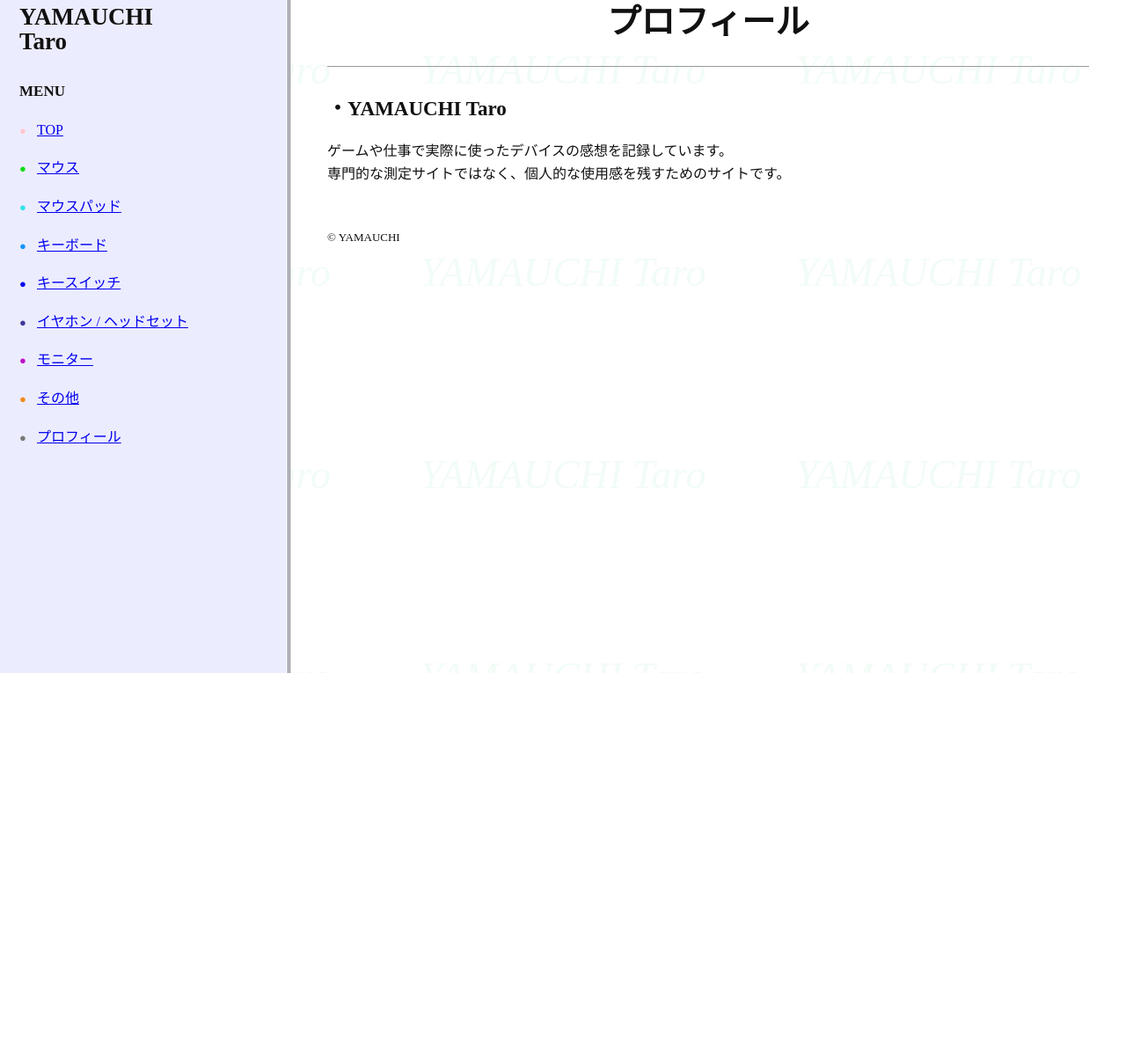
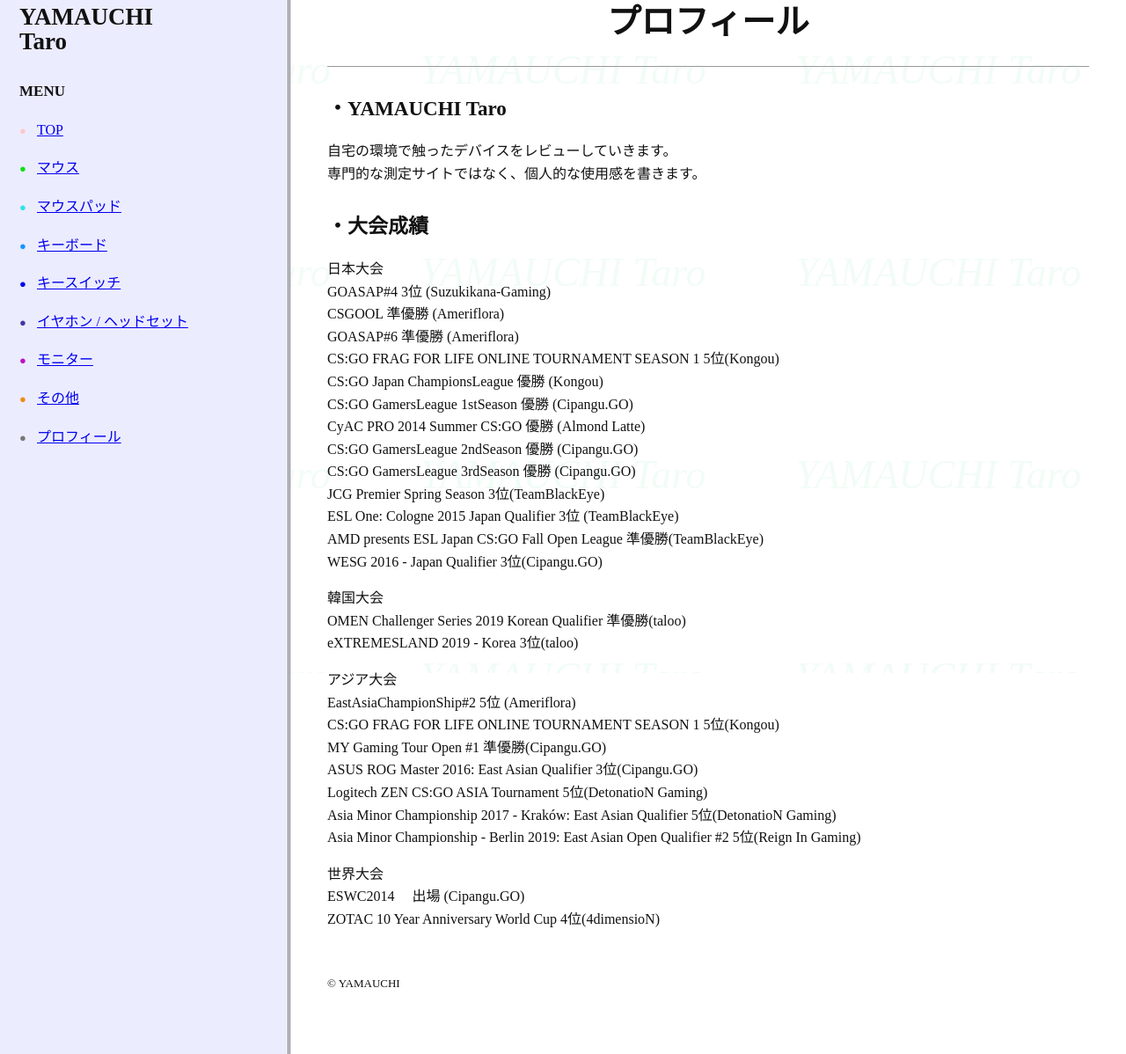
Before and after one commit to ShirleyAstre/yamauchi-homepage, a plain HTML site: page profile.html in a window 1280 px wide. Shown: the part 35-1233 px from the top of the page at 88% size. Before the commit the page ends 800 px from the top, so only its background shows below. Drawn offline with Linux system fonts and the light colour scheme.

Commit message:
Update device reviews from Google Sheets (2026-08-31 06:05)

```diff
--- a/profile.html
+++ b/profile.html
@@ -44,8 +44,39 @@
       <!-- PROFILE_START -->
       <section class="section">
         <h2>YAMAUCHI Taro</h2>
-        <p>ゲームや仕事で実際に使ったデバイスの感想を記録しています。<br>
-        専門的な測定サイトではなく、個人的な使用感を残すためのサイトです。</p>
+        <p>自宅の環境で触ったデバイスをレビューしていきます。<br>
+        専門的な測定サイトではなく、個人的な使用感を書きます。</p>
+      </section>
+      <section class="section">
+        <h2>大会成績</h2>
+        <p>日本大会<br>
+        GOASAP#4 3位 (Suzukikana-Gaming)<br>
+        CSGOOL 準優勝 (Ameriflora)<br>
+        GOASAP#6 準優勝 (Ameriflora)　<br>
+        CS:GO FRAG FOR LIFE ONLINE TOURNAMENT SEASON 1 5位(Kongou)　<br>
+        CS:GO Japan ChampionsLeague 優勝 (Kongou)<br>
+        CS:GO GamersLeague 1stSeason 優勝 (Cipangu.GO)<br>
+        CyAC PRO 2014 Summer CS:GO 優勝 (Almond Latte)<br>
+        CS:GO GamersLeague 2ndSeason 優勝 (Cipangu.GO)<br>
+        CS:GO GamersLeague 3rdSeason 優勝 (Cipangu.GO)<br>
+        JCG Premier Spring Season 3位(TeamBlackEye)<br>
+        ESL One: Cologne 2015 Japan Qualifier 3位 (TeamBlackEye)<br>
+        AMD presents ESL Japan CS:GO Fall Open League 準優勝(TeamBlackEye)<br>
+        WESG 2016 - Japan Qualifier 3位(Cipangu.GO)</p>
+        <p>韓国大会<br>
+        OMEN Challenger Series 2019 Korean Qualifier 準優勝(taloo)<br>
+        eXTREMESLAND 2019 - Korea 3位(taloo)</p>
+        <p>アジア大会<br>
+        EastAsiaChampionShip#2 5位 (Ameriflora)<br>
+        CS:GO FRAG FOR LIFE ONLINE TOURNAMENT SEASON 1 5位(Kongou)<br>
+        MY Gaming Tour Open #1 準優勝(Cipangu.GO)<br>
+        ASUS ROG Master 2016: East Asian Qualifier 3位(Cipangu.GO)<br>
+        Logitech ZEN CS:GO ASIA Tournament 5位(DetonatioN Gaming)<br>
+        Asia Minor Championship 2017 - Kraków: East Asian Qualifier 5位(DetonatioN Gaming)<br>
+        Asia Minor Championship - Berlin 2019: East Asian Open Qualifier #2 5位(Reign In Gaming)</p>
+        <p>世界大会<br>
+        ESWC2014 　出場 (Cipangu.GO)<br>
+        ZOTAC 10 Year Anniversary World Cup 4位(4dimensioN)</p>
       </section>
       <!-- PROFILE_END -->
       <footer>© YAMAUCHI</footer>
```
